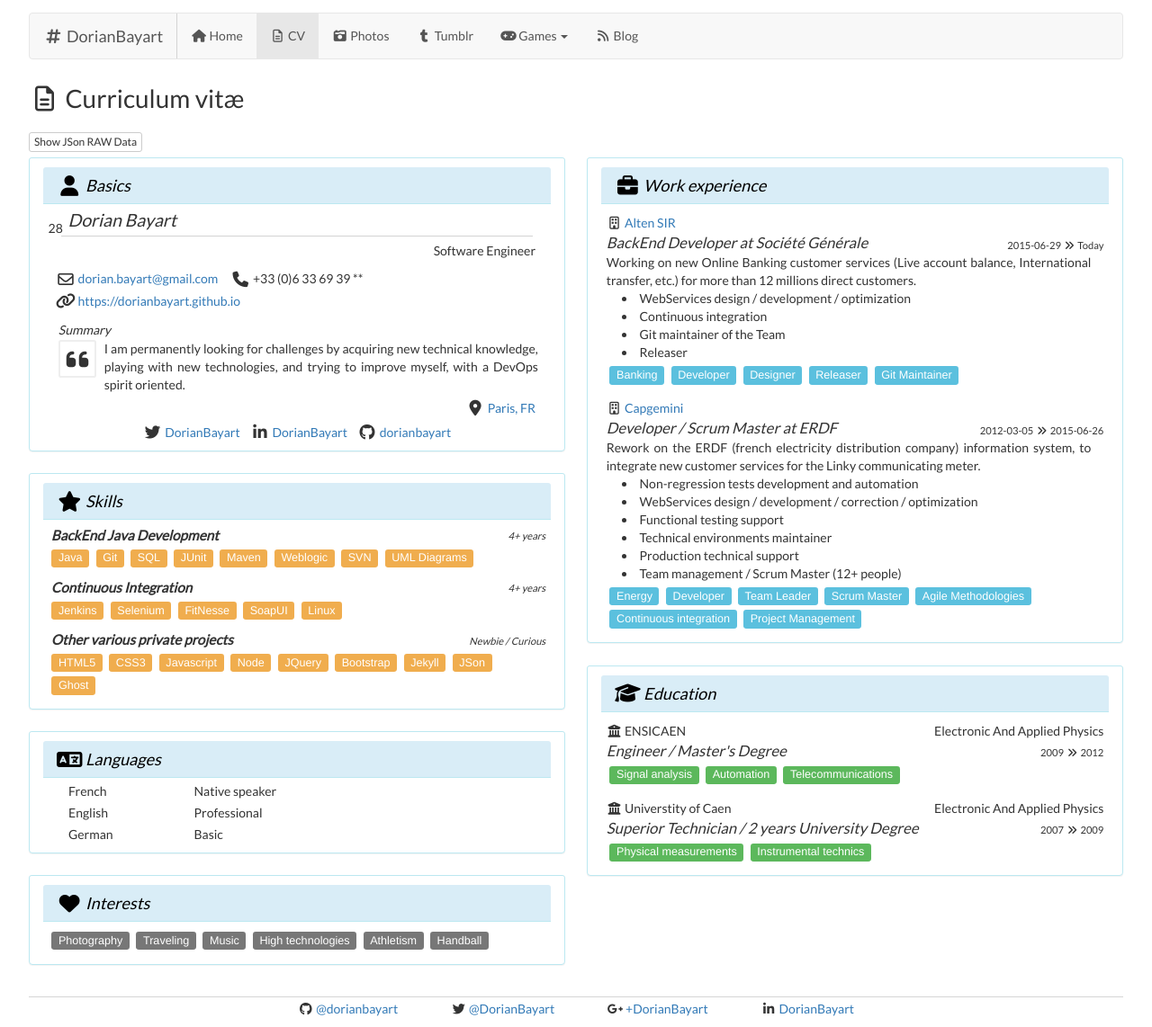
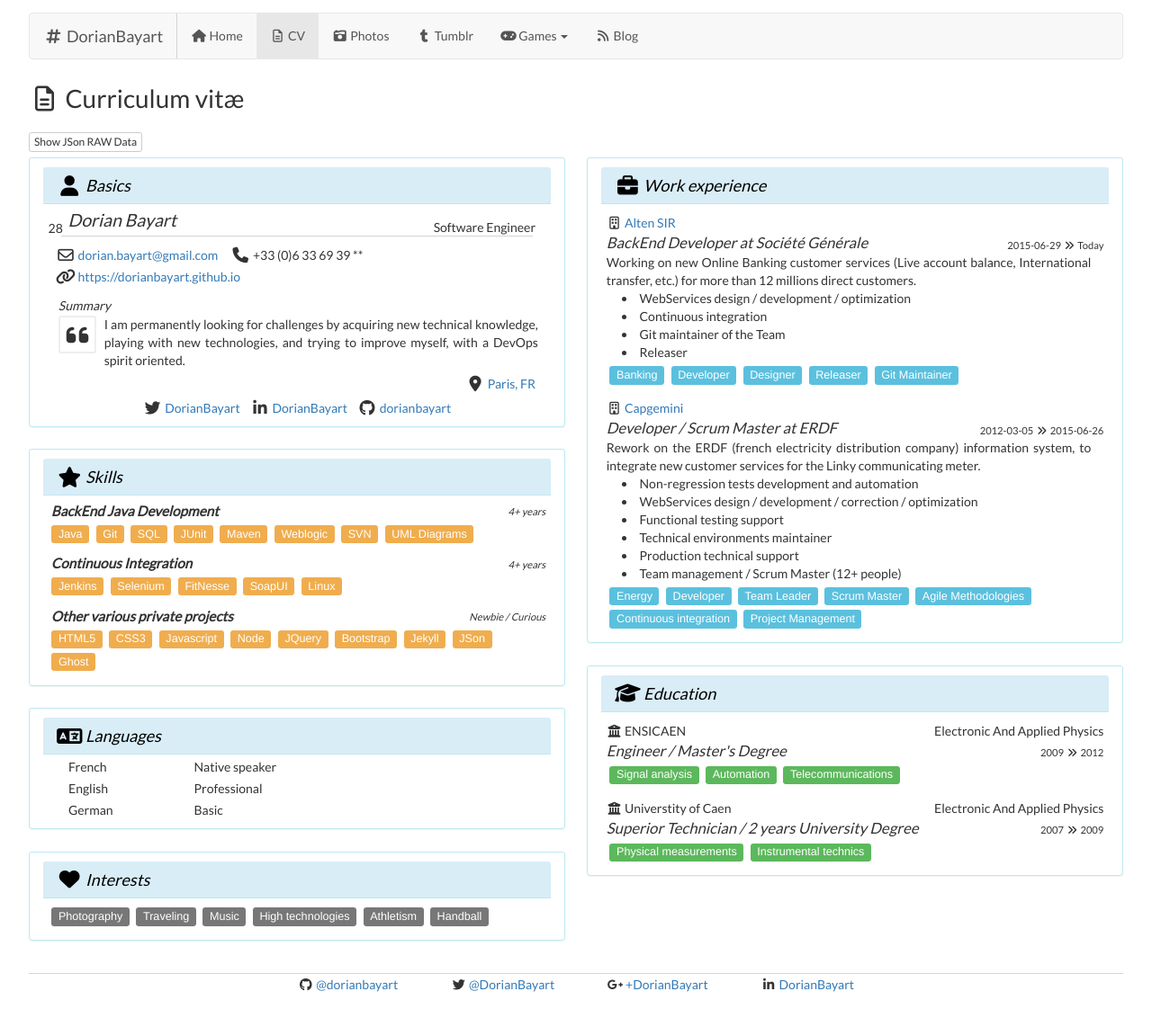
Before and after one commit to dorianbayart/dorianbayart.github.io, a Jekyll site: the page built from cv/index.html, in a window 1280 px wide. Shown: the whole page at 90% size. Built offline with Jekyll 4.4.1, drawn with Linux system fonts in a browser that asks for light colours; nearby versions of some CDN libraries; after the commit the page ends 1115 px from its top, so only the background shows below that.

Commit message:
Update cv.css

```diff
--- a/css/cv.css
+++ b/css/cv.css
@@ -65,6 +65,12 @@
 	border-bottom-color: lightgrey;
 }
 
+.basics > #name > #age {
+	font-size: small;
+	line-height: initial;
+	vertical-align: initial;
+}
+
 .basics > #label {
 	width: 100%;
 	text-align: right;
@@ -73,7 +79,7 @@
 	padding: 0;
 	padding-right: 1.2em;
 	display: block;
-
+	margin-top: -1.9em;
 }
 
 .basics > #email,
```
